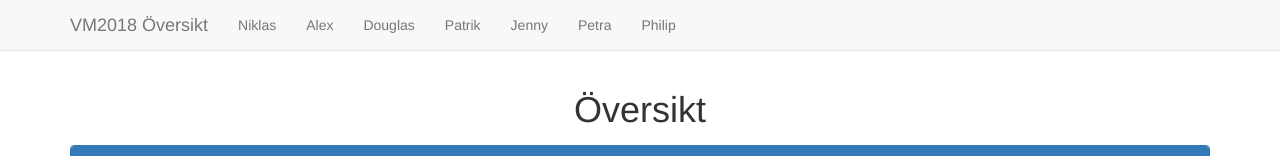
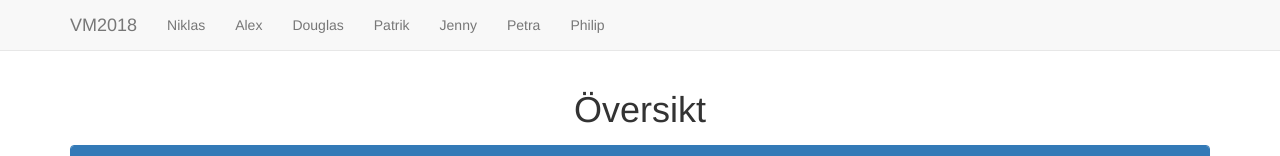
Before and after one commit to nnygard/VM2018, a React (Create React App) app: page / in a window 1280 px wide. Shown: the top 156 px of the page. Built offline with nearby package versions, Linux system fonts and the light colour scheme; no server answers.

Commit message:
Småfixar 2

```diff
--- a/src/App.css
+++ b/src/App.css
@@ -2,7 +2,7 @@
     cursor: pointer;
 }
 
-.glyphicon {
+.largeGlyph {
     font-size: 32px;
 }
 
--- a/src/App.js
+++ b/src/App.js
@@ -85,7 +85,10 @@ class App extends Component {
                             </div>
                         ) : <div>
                         <Scoreboard
+                        setPlayer={this.setPlayer}
+                        currentUser={this.state.currentUser}
                         betting={data}
+
                         />
                         </div>
 
@@ -100,14 +103,14 @@ class App extends Component {
             return (
                 <div>
                     <div className="row">
-                        <span className="glyphicon glyphicon-chevron-up" aria-hidden="true" onClick={()=>this.addDate(-1)}></span>
+                        <span className="glyphicon glyphicon-chevron-up largeGlyph" aria-hidden="true" onClick={()=>this.addDate(-1)}></span>
                     </div>
                     <div className="row">
                         <h2>{this.state.date}</h2>
                     </div>
                     {this.renderMatchesToday()}
                     <div className="row">
-                        <span className="glyphicon glyphicon-chevron-down" aria-hidden="true" onClick={()=>this.addDate(1)}></span>
+                        <span className="glyphicon glyphicon-chevron-down largeGlyph" aria-hidden="true" onClick={()=>this.addDate(1)}></span>
                     </div>
                 </div>
             );
@@ -157,7 +160,10 @@ class App extends Component {
                                     <span className="icon-bar"></span>
                                     <span className="icon-bar"></span>
                                 </button>
-                                <a className="navbar-brand"  onClick={()=>this.setPlayer(false)}>VM2018 {this.state.currentUser ? '- '+this.state.currentUser : 'Översikt'}</a>
+                                <a className="navbar-brand clickableName"  data-toggle={dataToggleCollapsed(this.state.menu)} data-target={navbarCollapsed(this.state.menu)} onClick={()=>this.setPlayer(false)}>
+                                {this.state.currentUser ? <span className="glyphicon glyphicon-chevron-left" aria-hidden="true"></span>:''}
+                                {this.state.currentUser ? this.state.currentUser : 'VM2018'}
+                                </a>
                             </div>
                             <div className="navbar-collapse collapse">
                                 <ul className="nav navbar-nav">
--- a/src/Scoreboard.js
+++ b/src/Scoreboard.js
@@ -3,11 +3,12 @@ import "./App.css";
 
 
 class Scoreboard extends Component {
-    constructor(){
-        super();
+    constructor(props){
+        super(props);
         this.state= {
             gamesPlayedLoaded:false,
         };
+
     }
 
     componentWillMount(){
@@ -36,7 +37,6 @@ class Scoreboard extends Component {
         ];
 
         var gamesPlayed = [];
-
         var rounds = this.state.gamesPlayedLoaded.rounds;
         for (var day in rounds){
             var matches = rounds[day].matches;
```
Also changed, not shown: 1 other file (tests, documents, lock files or other folders).
